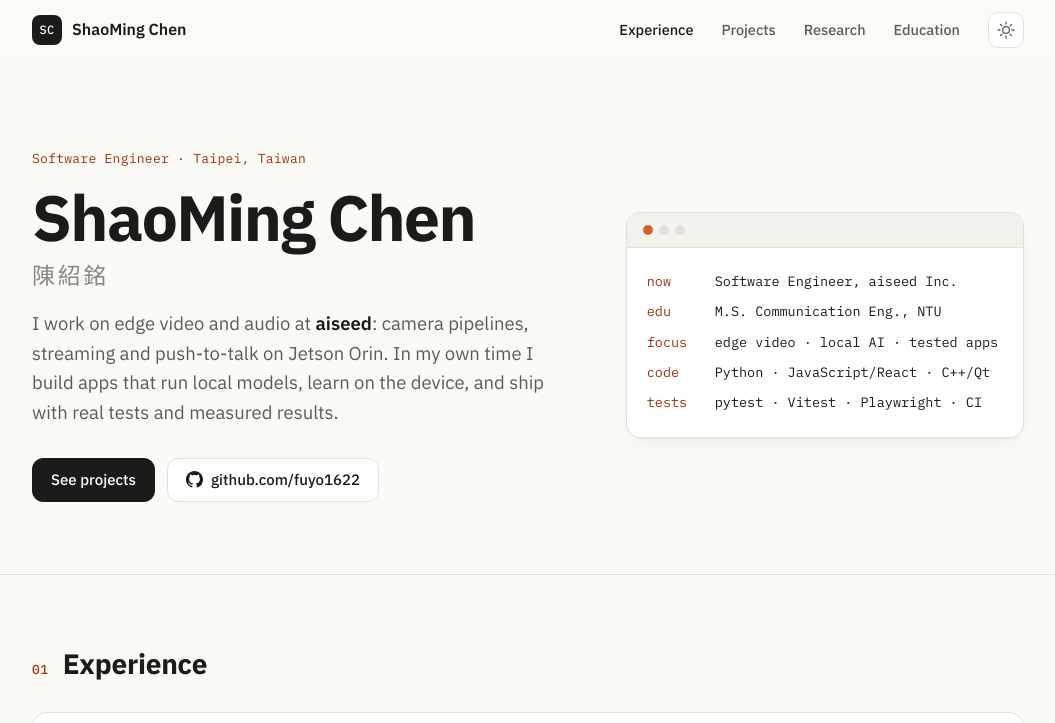
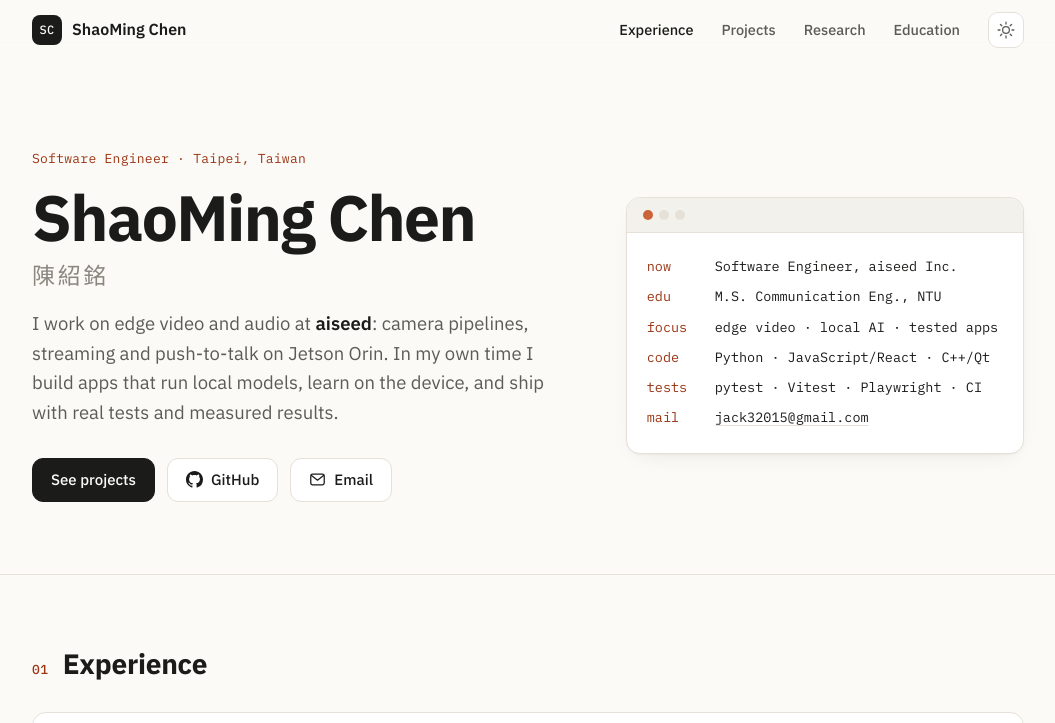
Before and after one commit to fuyo1622/fuyo1622.github.io, a plain HTML site: page index.html in a window 1280 px wide. Shown: the top 723 px of the page, without its empty margins (112-1167 px from the left). Drawn offline with Linux system fonts and the light colour scheme.

Commit message:
Add email contact link
Email button in the hero, the address in the quick-facts card and the
footer. Hero buttons shortened to "GitHub" and "Email" so they fit on
one row.

Co-Authored-By: Claude Opus 5.5 <noreply@anthropic.com>

```diff
--- a/assets/style.css
+++ b/assets/style.css
@@ -278,6 +278,13 @@ h1 {
 }
 .btn-primary:hover { border-color: var(--text); }
 .icon { width: 17px; height: 17px; fill: currentColor; flex-shrink: 0; }
+.icon-stroke {
+  fill: none;
+  stroke: currentColor;
+  stroke-width: 1.8;
+  stroke-linecap: round;
+  stroke-linejoin: round;
+}
 
 /* quick-facts card */
 .facts {
@@ -316,6 +323,12 @@ h1 {
 }
 .facts dt { color: var(--accent-text); }
 .facts dd { margin: 0; color: var(--text); }
+.facts dd a {
+  text-decoration: underline;
+  text-decoration-color: var(--border);
+  text-underline-offset: 3px;
+}
+.facts dd a:hover { color: var(--accent-text); text-decoration-color: currentColor; }
 
 /* ---------- sections ---------- */
 .section {
--- a/index.html
+++ b/index.html
@@ -71,7 +71,11 @@
             <a class="btn btn-primary" href="#projects">See projects</a>
             <a class="btn" href="https://github.com/fuyo1622" rel="me">
               <svg class="icon" viewBox="0 0 16 16" aria-hidden="true"><path d="M8 0C3.58 0 0 3.58 0 8c0 3.54 2.29 6.53 5.47 7.59.4.07.55-.17.55-.38 0-.19-.01-.82-.01-1.49-2.01.37-2.53-.49-2.69-.94-.09-.23-.48-.94-.82-1.13-.28-.15-.68-.52-.01-.53.63-.01 1.08.58 1.23.82.72 1.21 1.87.87 2.33.66.07-.52.28-.87.51-1.07-1.78-.2-3.64-.89-3.64-3.95 0-.87.31-1.59.82-2.15-.08-.2-.36-1.02.08-2.12 0 0 .67-.21 2.2.82.64-.18 1.32-.27 2-.27.68 0 1.36.09 2 .27 1.53-1.04 2.2-.82 2.2-.82.44 1.1.16 1.92.08 2.12.51.56.82 1.27.82 2.15 0 3.07-1.87 3.75-3.65 3.95.29.25.54.73.54 1.48 0 1.07-.01 1.93-.01 2.2 0 .21.15.46.55.38A8.013 8.013 0 0 0 16 8c0-4.42-3.58-8-8-8z"/></svg>
-              github.com/fuyo1622
+              GitHub
+            </a>
+            <a class="btn" href="mailto:jack32015@gmail.com">
+              <svg class="icon icon-stroke" viewBox="0 0 24 24" aria-hidden="true"><rect x="2.5" y="4.5" width="19" height="15" rx="2.5"/><path d="m3.5 6.5 8.5 6.5 8.5-6.5"/></svg>
+              Email
             </a>
           </div>
         </div>
@@ -84,6 +88,7 @@
             <div><dt>focus</dt><dd>edge video · local AI · tested apps</dd></div>
             <div><dt>code</dt><dd>Python · JavaScript/React · C++/Qt</dd></div>
             <div><dt>tests</dt><dd>pytest · Vitest · Playwright · CI</dd></div>
+            <div><dt>mail</dt><dd><a href="mailto:jack32015@gmail.com">jack32015@gmail.com</a></dd></div>
           </dl>
         </aside>
       </div>
@@ -369,7 +374,7 @@
   <footer class="site-footer">
     <div class="wrap footer-inner">
       <p>© <span id="year">2026</span> ShaoMing Chen</p>
-      <p><a href="https://github.com/fuyo1622">GitHub</a> · Plain HTML &amp; CSS on GitHub Pages</p>
+      <p><a href="mailto:jack32015@gmail.com">jack32015@gmail.com</a> · <a href="https://github.com/fuyo1622">GitHub</a> · Plain HTML &amp; CSS on GitHub Pages</p>
     </div>
   </footer>
 
```
